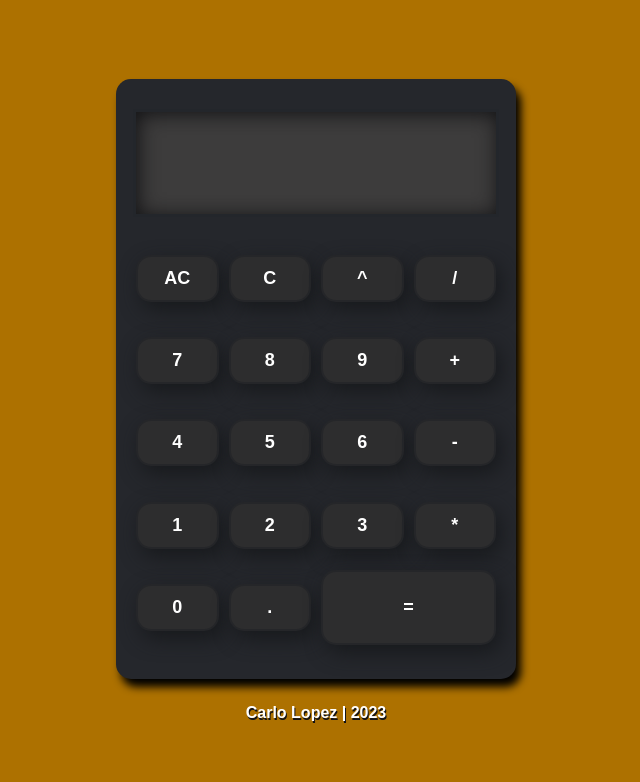
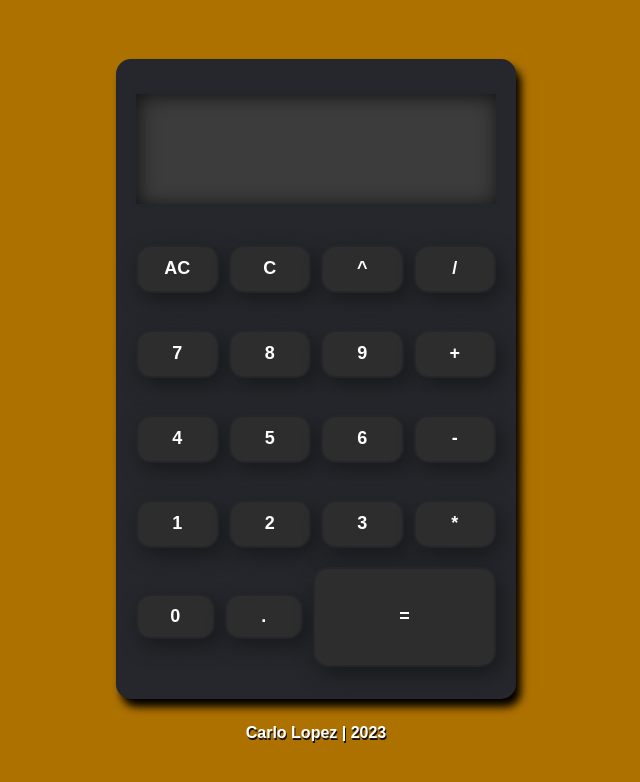
Before and after one commit to CarloLopez/calculator, a plain HTML site: page index.html in a window 1280 px wide. Shown: the whole page, without its empty margins (324-964 px from the left). Drawn offline with Linux system fonts and the light colour scheme.

Commit message:
Increase calculator size based on viewport

```diff
--- a/style.css
+++ b/style.css
@@ -16,8 +16,8 @@ body {
 
 .calculator-bg {
     background-color: #25272c;
-    width: 400px;
-    height: 600px;
+    width: 50vh;
+    height: 80vh;
     display: flex;
     align-items: center;
     justify-content: center;
@@ -109,8 +109,8 @@ body {
 }
 
 #equals {
-    max-width: 175px;
-    max-height: 75px;
+    max-width: 235px;
+    max-height: 100px;
 }
 
 .footer {
```
